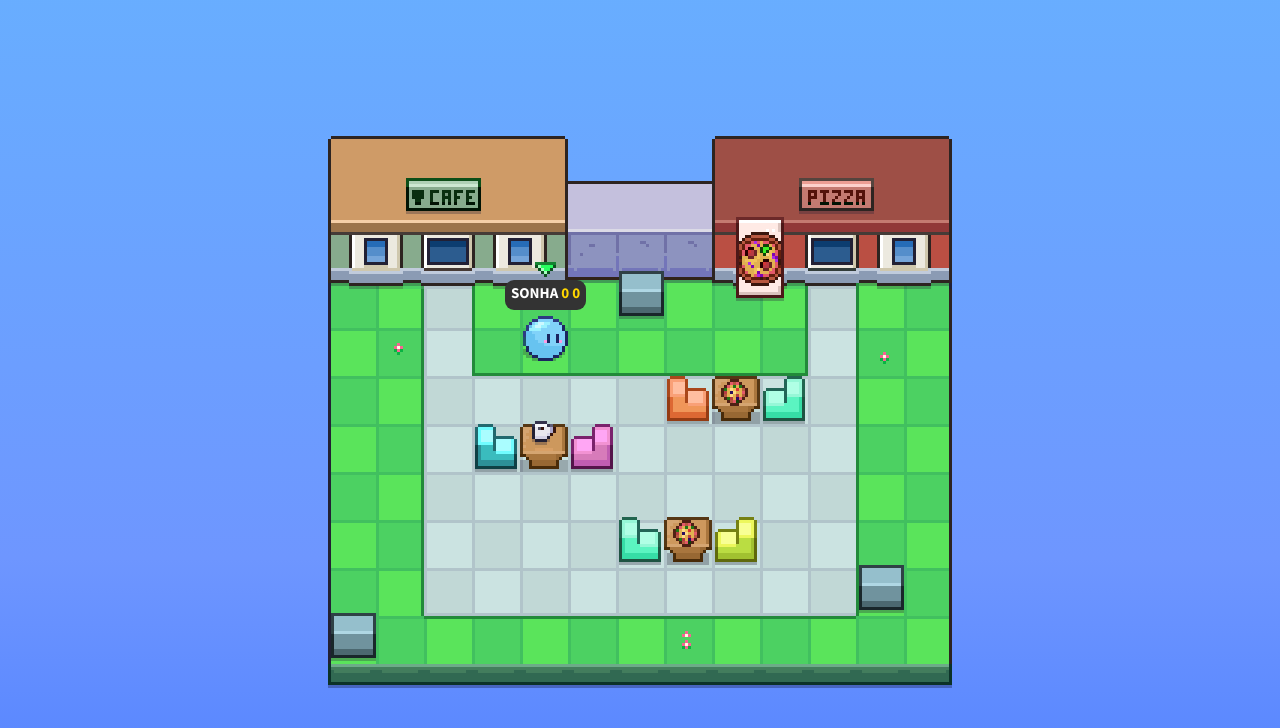
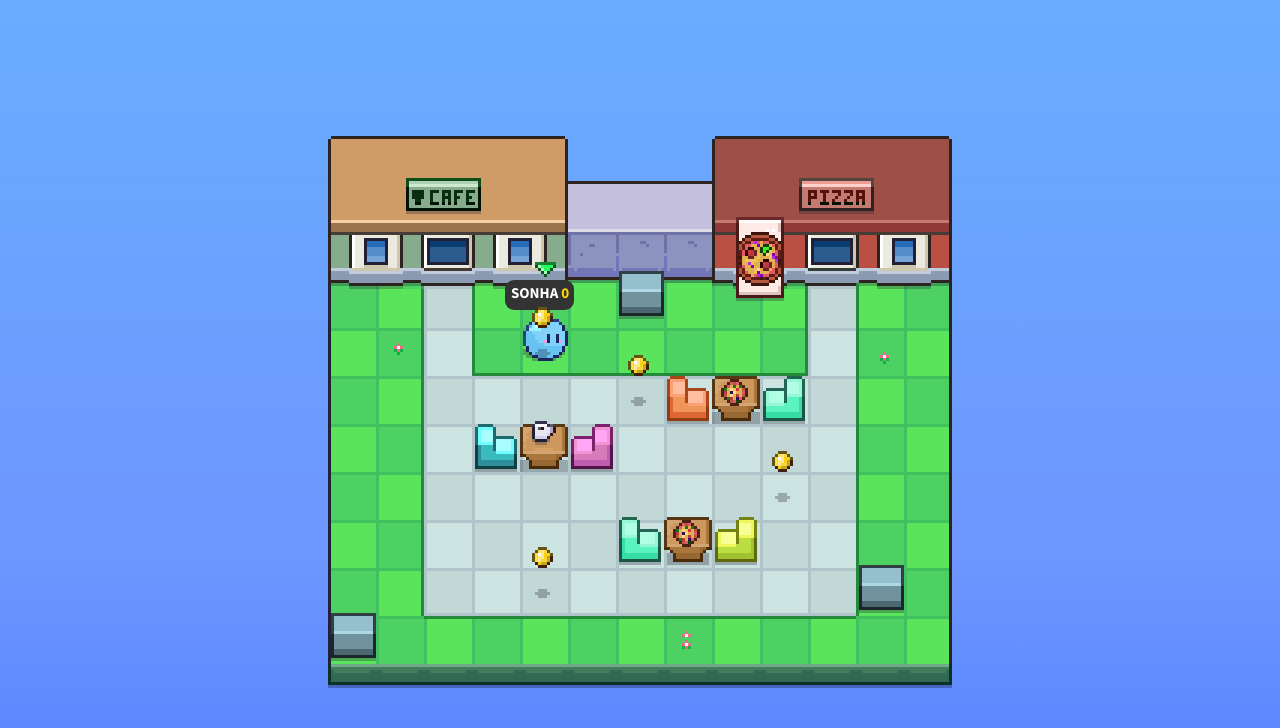
Before and after one commit to s0nhaaa/workshop-01, a Next.js app: page / in a window 1280 px wide. Shown: the top 728 px of the page. Built offline with nearby package versions, Linux system fonts and the light colour scheme.

Commit message:
fix: react-use

```diff
--- a/app/game-scene.tsx
+++ b/app/game-scene.tsx
@@ -1,13 +1,20 @@
 'use client'
 
 import { getKeyString } from '@/helpers/get-key-string'
+import { getRandomSafeSpot } from '@/helpers/get-random-safe-spot'
 import { isSolid } from '@/helpers/is-solid'
-import { useControl } from '@/hooks/useControl'
+import { randomFromArray } from '@/helpers/random-from-array'
 import { Player } from '@/types/player'
 import { useEffect, useState } from 'react'
+import { useKeyPressEvent } from 'react-use'
 
 export function GameScene() {
-  const coins: { [key: string]: string } = {}
+  const [coins, setCoins] = useState<{ [key: string]: { x: number; y: number } }>({
+    '5x5': {
+      x: 5,
+      y: 5,
+    },
+  })
   const [player, setPlayer] = useState<Player>({
     x: 5,
     y: 5,
@@ -16,62 +23,64 @@ export function GameScene() {
     name: 'SONHA',
     coins: 0,
   })
-  const [count, setCount] = useState(0)
 
-  const increment = () => setCount((count) => ++count)
-  const decrement = () => setCount((count) => --count)
+  useKeyPressEvent('ArrowUp', () => handleArrowPress(0, -1))
+  useKeyPressEvent('ArrowDown', () => handleArrowPress(0, 1))
+  useKeyPressEvent('ArrowLeft', () => handleArrowPress(-1, 0))
+  useKeyPressEvent('ArrowRight', () => handleArrowPress(1, 0))
 
-  // useKeyPressEvent(']', increment, increment);
-  // useKeyPressEvent('[', decrement, decrement);
+  useEffect(() => {
+    const placeCoin = () => {
+      const { x, y } = getRandomSafeSpot()
+      setCoins((prev) => ({ ...prev, [getKeyString(x, y)]: { x, y } }))
 
-  // useControl('ArrowUp', () => handleArrowPress(0, -1))
-  // useControl('ArrowDown', () => handleArrowPress(0, 1))
-  // useControl('ArrowLeft', () => handleArrowPress(-1, 0))
-  // useControl('ArrowRight', () => handleArrowPress(1, 0))
+      const coinTimeOut = [2000, 3000, 4000, 5000]
+      setTimeout(() => {
+        placeCoin()
+      }, randomFromArray(coinTimeOut))
+    }
 
-  // const placeCoin = () => {
-  //   const { x, y } = getRandomSafeSpot()
-  //   const coinRef = ref(realtimeDB, `coins/${getKeyString(x, y)}`)
-  //   set(coinRef, { x, y })
-
-  //   const coinTimeOut = [2000, 3000, 4000, 5000]
-  //   setTimeout(() => {
-  //     placeCoin()
-  //   }, randomFromArray(coinTimeOut))
-  // }
+    placeCoin()
+  }, [])
 
   const attemptGrabCoin = (x: number, y: number) => {
-    const key = getKeyString(x, y)
+    const coinKey = getKeyString(x, y)
+    if (coins[coinKey]) {
+      setCoins((prevCoins) => {
+        const newCoins = { ...prevCoins }
+        delete newCoins[coinKey]
+        return newCoins
+      })
+      setPlayer((prevPlayer) => ({
+        ...prevPlayer,
+        coins: prevPlayer.coins + 1,
+      }))
+    }
   }
 
   const handleArrowPress = (xChange = 0, yChange = 0) => {
     const newX = player.x + xChange
     const newY = player.y + yChange
-    console.log(count)
 
-    console.log(newX, newY)
+    let direction = player.direction
 
-    // let direction = player.direction
+    if (!isSolid(newX, newY)) {
+      if (xChange === 1) direction = 'right'
+      if (xChange === -1) direction = 'left'
 
-    // if (!isSolid(newX, newY)) {
-    //   if (xChange === 1) direction = 'right'
-    //   if (xChange === -1) direction = 'left'
-    // }
+      setPlayer((prev) => ({
+        ...prev,
+        x: newX,
+        y: newY,
+        direction,
+      }))
+    }
 
-    setPlayer((prev) => ({
-      x: prev.x + xChange,
-      y: prev.y + yChange,
-      direction: 'right',
-      color: 'blue',
-      name: 'SONHA',
-      coins: 0,
-    }))
-
-    // attemptGrabCoin(newX, newY)
+    attemptGrabCoin(newX, newY)
   }
 
   return (
-    <div className="bg-[url('/map.png')] relative w-60 h-52 scale-[3] pixelated" onClick={() => setCount(count + 1)}>
+    <div className="bg-[url('/map.png')] relative w-60 h-52 scale-[3] pixelated">
       {player && (
         <div
           className='transition-transform duration-[0.4s] grid-cell group'
@@ -90,17 +99,27 @@ export function GameScene() {
               group-data-[color=purple]:character-purple
               group-data-[direction=right]:character-direction-right
               will-change-transform
+              z-10
             "
           />
           <div className='absolute left-[-5px] text-[5px] text-[white] font-bold uppercase whitespace-nowrap px-0.5 py-px rounded-[3px] -top-3 bg-[#333]'>
             <span>{player.name}</span>
-            <span className='text-[gold] ml-px'>
-              {player.coins} {count}
-            </span>
+            <span className='text-[gold] ml-px'>{player.coins}</span>
           </div>
           <div className=" absolute top-[-18px] w-[7px] h-[5px] left-[5px] bg-[url('/arrow.png')]"></div>
         </div>
       )}
+
+      {coins &&
+        Object.values(coins).map((coin, index) => (
+          <div
+            key={index}
+            className='grid-cell'
+            style={{ transform: `translate3d(${16 * coin.x + 'px'}, ${16 * coin.y - 4 + 'px'}, 0)` }}>
+            <div className="animate-bounce bg-[url('/coin.png')] grid-cell"></div>
+            <div className="bg-[url('/coin-shadow.png')] grid-cell"></div>
+          </div>
+        ))}
     </div>
   )
 }
--- a/configs/map-data.ts
+++ b/configs/map-data.ts
@@ -4,18 +4,11 @@ export const MAP_DATA = {
   minY: 4,
   maxY: 12,
   blockedSpaces: <{ [key: string]: boolean }>{
-    '7x4': true,
     '1x11': true,
     '12x10': true,
-    '4x7': true,
     '5x7': true,
-    '6x7': true,
-    '8x6': true,
     '9x6': true,
-    '10x6': true,
-    '7x9': true,
     '8x9': true,
-    '9x9': true,
   },
 }
 
--- a/helpers/get-random-safe-spot.ts
+++ b/helpers/get-random-safe-spot.ts
@@ -8,6 +8,7 @@ export const getRandomSafeSpot = () =>
     { x: 2, y: 6 },
     { x: 2, y: 8 },
     { x: 2, y: 9 },
+    { x: 4, y: 7 },
     { x: 4, y: 8 },
     { x: 5, y: 5 },
     { x: 5, y: 8 },
--- a/tailwind.config.js
+++ b/tailwind.config.js
@@ -16,7 +16,9 @@ module.exports = {
         'character-red-left': '-16px',
         'character-orange-left': '-32px',
         'character-yellow-left': '-48px',
-        'top-4': 'center top 1rem',
+      },
+      animation: {
+        'coin-float': {},
       },
     },
   },
```
Also changed, not shown: hooks/useControl.ts (deleted, +0 -36 lines), 1 other file (tests, documents, lock files or other folders).
